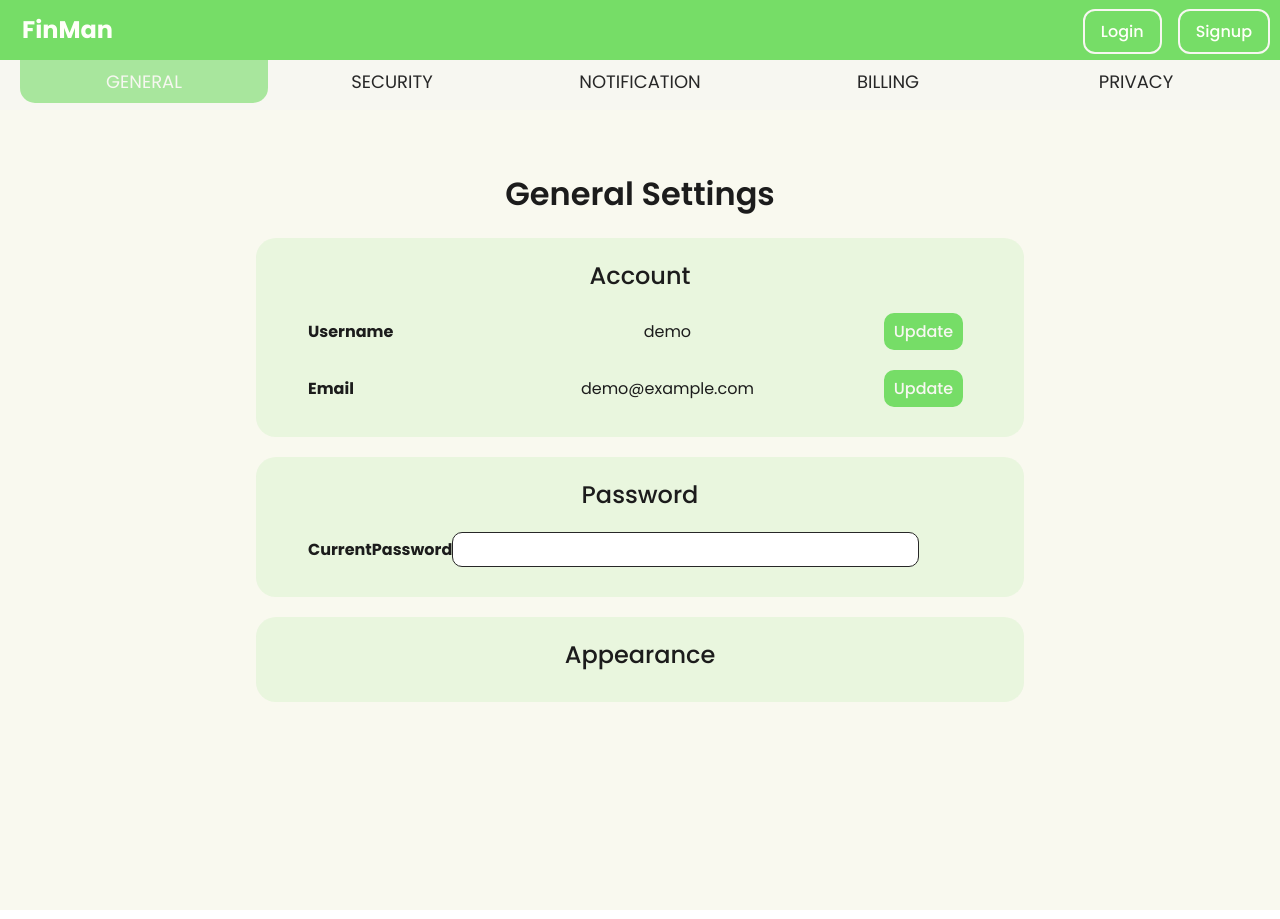
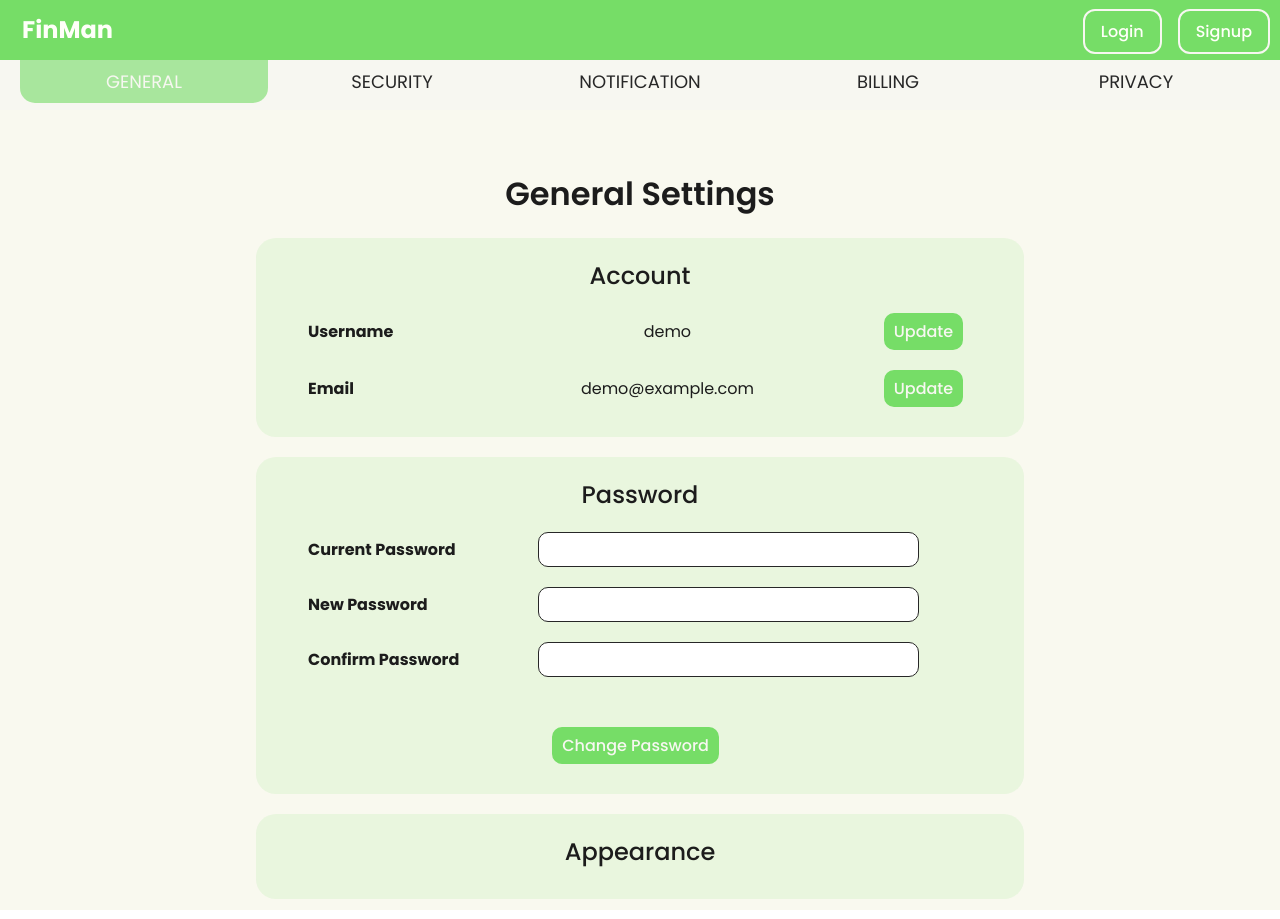
Before and after one commit to AAKhan4/finanace-management, a React (Create React App) app in the folder frontend/: page /settings in a window 1280 px wide. Built offline with nearby package versions, Linux system fonts and the light colour scheme.

Commit message:
Update Password

```diff
--- a/frontend/src/components/Settings/General/Password/index.js
+++ b/frontend/src/components/Settings/General/Password/index.js
@@ -2,18 +2,46 @@ import React from "react";
 import * as E from "../GeneralElems";
 
 export default function Password() {
+  const [toggle, setToggle] = React.useState(false);
+  const handleToggle = () => {
+    setToggle(!toggle);
+  };
   return (
-    <E.Field>
-      <E.FieldTitleContainer>
-        <E.FieldTitle>CurrentPassword</E.FieldTitle>
-      </E.FieldTitleContainer>
-      <E.FieldValContainer>
-        <E.FieldInput
-          type="password"
-          name="password"
-          style={{textAlign: "left"}}
-        />
-      </E.FieldValContainer>
-    </E.Field>
+    <>
+      <E.Field>
+        <E.FieldTitleContainer>
+          <E.FieldTitle>Current Password</E.FieldTitle>
+        </E.FieldTitleContainer>
+        <E.FieldValContainer style={{ width: "60%" }}>
+          <E.FieldInput type="password" name="password" />
+        </E.FieldValContainer>
+      </E.Field>
+      <E.Field>
+        <E.FieldTitleContainer>
+          <E.FieldTitle>New Password</E.FieldTitle>
+        </E.FieldTitleContainer>
+        <E.FieldValContainer style={{ width: "60%" }}>
+          <E.FieldInput type="password" name="newPassword" />
+        </E.FieldValContainer>
+      </E.Field>
+      <E.Field>
+        <E.FieldTitleContainer>
+          <E.FieldTitle>Confirm Password</E.FieldTitle>
+        </E.FieldTitleContainer>
+        <E.FieldValContainer style={{ width: "60%" }}>
+          <E.FieldInput type="password" name="confirmPassword" />
+        </E.FieldValContainer>
+      </E.Field>
+      <E.Field style={{ justifyContent: "center", marginTop: "40px" }}>
+        {toggle ? (
+          <E.FieldButtonContainer>
+            <E.Accept>Confirm</E.Accept>
+            <E.Cancel onClick={handleToggle}>Cancel</E.Cancel>
+          </E.FieldButtonContainer>
+        ) : (
+          <E.FieldButton onClick={handleToggle}>Change Password</E.FieldButton>
+        )}
+      </E.Field>
+    </>
   );
 }
```
